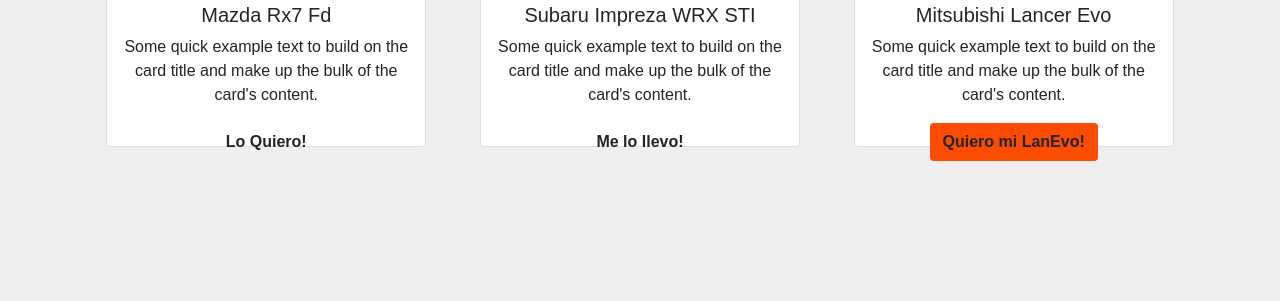
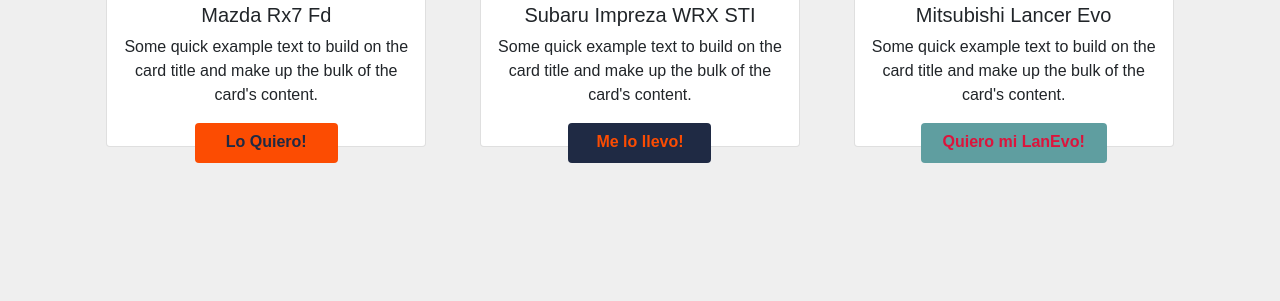
Before and after one commit to GianlucaWRX555/SASS-II-SEO-Coder, a plain HTML site: page index.html in a window 1280 px wide. Shown: the part 1300-1601 px from the top of the page. Drawn offline with nearby package versions, Linux system fonts and the light colour scheme.

Commit message:
Agregado de extend a botones

```diff
--- a/css/style.css
+++ b/css/style.css
@@ -25,6 +25,11 @@ a {
   @media (max-width: 320px) {
     a {
       font-size: 10px !important; } }
+
+.main .boton_rx7, .main .boton_wrx, .main .boton_lanEvo {
+  width: 50%;
+  height: 40px;
+  text-align: center; }
 
 body {
   background-color: #efefef; }
@@ -250,12 +255,25 @@ body {
 
 .main {
   grid-area: main; }
-  .main .colorBoton {
+  .main .boton_rx7 {
     background-color: #fc4c02;
-    transition: 0.3s all ease; }
-    .main .colorBoton:hover {
+    color: #1f2a44; }
+    .main .boton_rx7:hover {
       background-color: #1f2a44;
       color: #fc4c02; }
+  .main .boton_wrx {
+    background-color: #1f2a44;
+    color: #fc4c02; }
+    .main .boton_wrx:hover {
+      background-color: #fc4c02;
+      color: #1f2a44; }
+  .main .boton_lanEvo {
+    background-color: cadetblue;
+    color: crimson;
+    width: 65%; }
+    .main .boton_lanEvo:hover {
+      background-color: crimson;
+      color: cadetblue; }
   .main .disable {
     display: none; }
     @media (max-width: 768px) {
--- a/index.html
+++ b/index.html
@@ -70,7 +70,7 @@
                         <div class="card-body">
                             <h5 class="card-title">Mazda Rx7 Fd</h5>
                             <p class="card-text">Some quick example text to build on the card title and make up the bulk of the card's content.</p>
-                            <a href="#" class="btn fw-bold">Lo Quiero!</a>
+                            <a href="#" class="btn boton_rx7 fw-bold">Lo Quiero!</a>
                         </div>
                     </div>
                 </div>
@@ -80,7 +80,7 @@
                         <div class="card-body">
                             <h5 class="card-title">Subaru Impreza WRX STI</h5>
                             <p class="card-text">Some quick example text to build on the card title and make up the bulk of the card's content.</p>
-                            <a href="#" class="btn fw-bold">Me lo llevo!</a>
+                            <a href="#" class="btn boton_wrx fw-bold">Me lo llevo!</a>
                         </div>
                     </div>
                 </div>
@@ -90,7 +90,7 @@
                         <div class="card-body">
                             <h5 class="card-title">Mitsubishi Lancer Evo</h5>
                             <p class="card-text">Some quick example text to build on the card title and make up the bulk of the card's content.</p>
-                            <a href="#" class="btn colorBoton fw-bold">Quiero mi LanEvo!</a>
+                            <a href="#" class="btn boton_lanEvo fw-bold">Quiero mi LanEvo!</a>
                         </div>
                     </div>
                 </div>
--- a/scss/main.scss
+++ b/scss/main.scss
@@ -13,6 +13,7 @@ dl, ol, ul {
 //VARIABLES - Siempre van primero
 @import './utilidades/colores';
 @import './utilidades/links';
+@import './variables/extend';
 
 //IMPORTACIONES
 @import './secciones/index';
--- a/scss/main/_main_index.scss
+++ b/scss/main/_main_index.scss
@@ -1,16 +1,47 @@
 .main{
     grid-area: main;
 
-    .colorBoton{
+    // .colorBoton{
+    //     background-color: $naranja;
+    //     transition: 0.3s all ease;
+
+    //     &:hover{
+    //         background-color: $azul;
+    //         color: $naranja;
+    //     }
+    // }
+
+    //Aplicacion de Extend
+    .boton_rx7{
+        @extend %boton;
         background-color: $naranja;
-        transition: 0.3s all ease;
-
+        color: $azul;
         &:hover{
             background-color: $azul;
             color: $naranja;
         }
     }
 
+    .boton_wrx{
+        @extend %boton;
+        background-color: $azul;
+        color: $naranja;
+        &:hover{
+            background-color: $naranja;
+            color: $azul;
+        }
+    }
+
+    .boton_lanEvo{
+        @extend %boton;
+        background-color: cadetblue;
+        color: crimson;
+        width: 65%;
+        &:hover{
+            background-color: crimson;
+            color: cadetblue;
+        }
+    }
 
     .disable{
         display: none;
--- /dev/null
+++ b/scss/variables/_extend.scss
@@ -0,0 +1,6 @@
+
+%boton{
+    width: 50%;
+    height: 40px;
+    text-align: center;
+}
```
